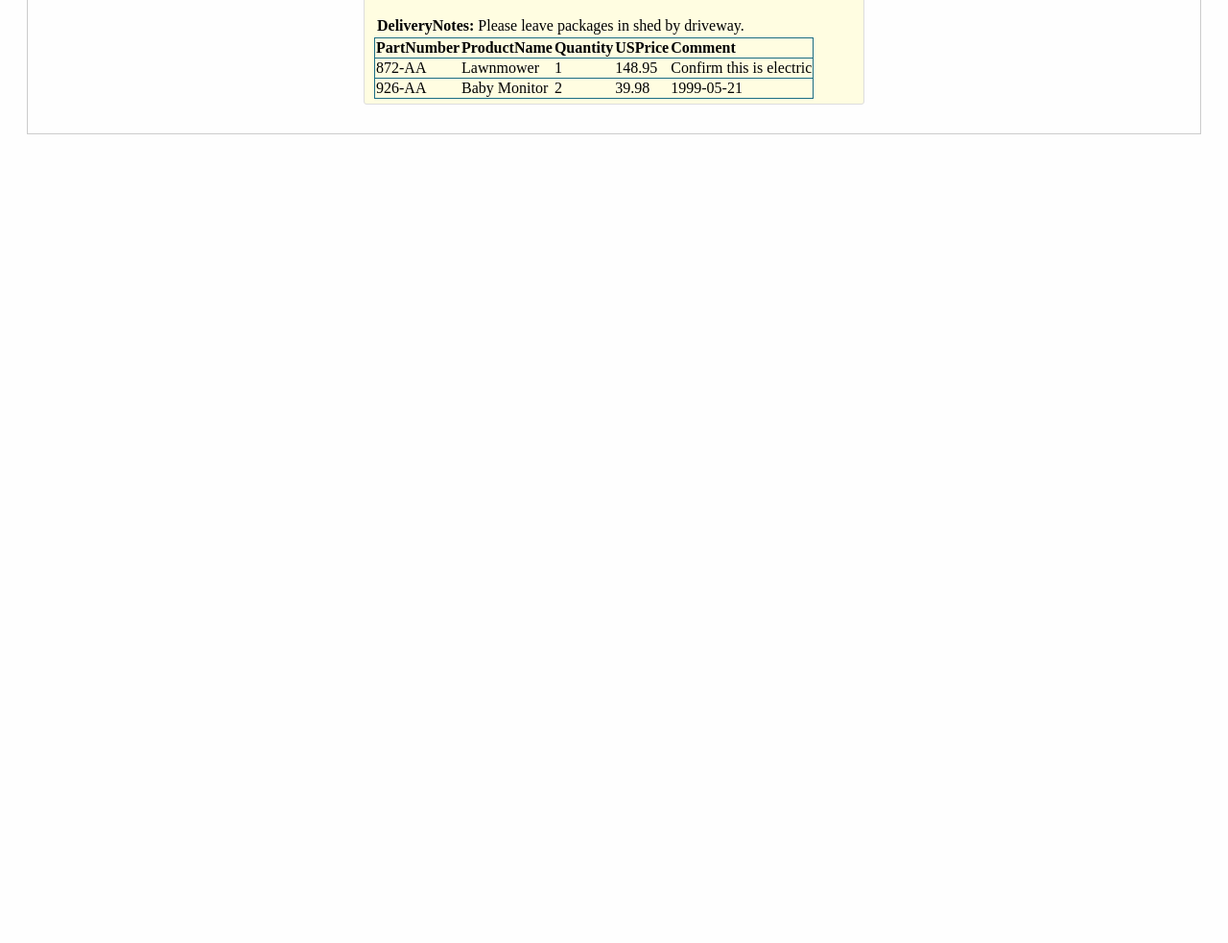
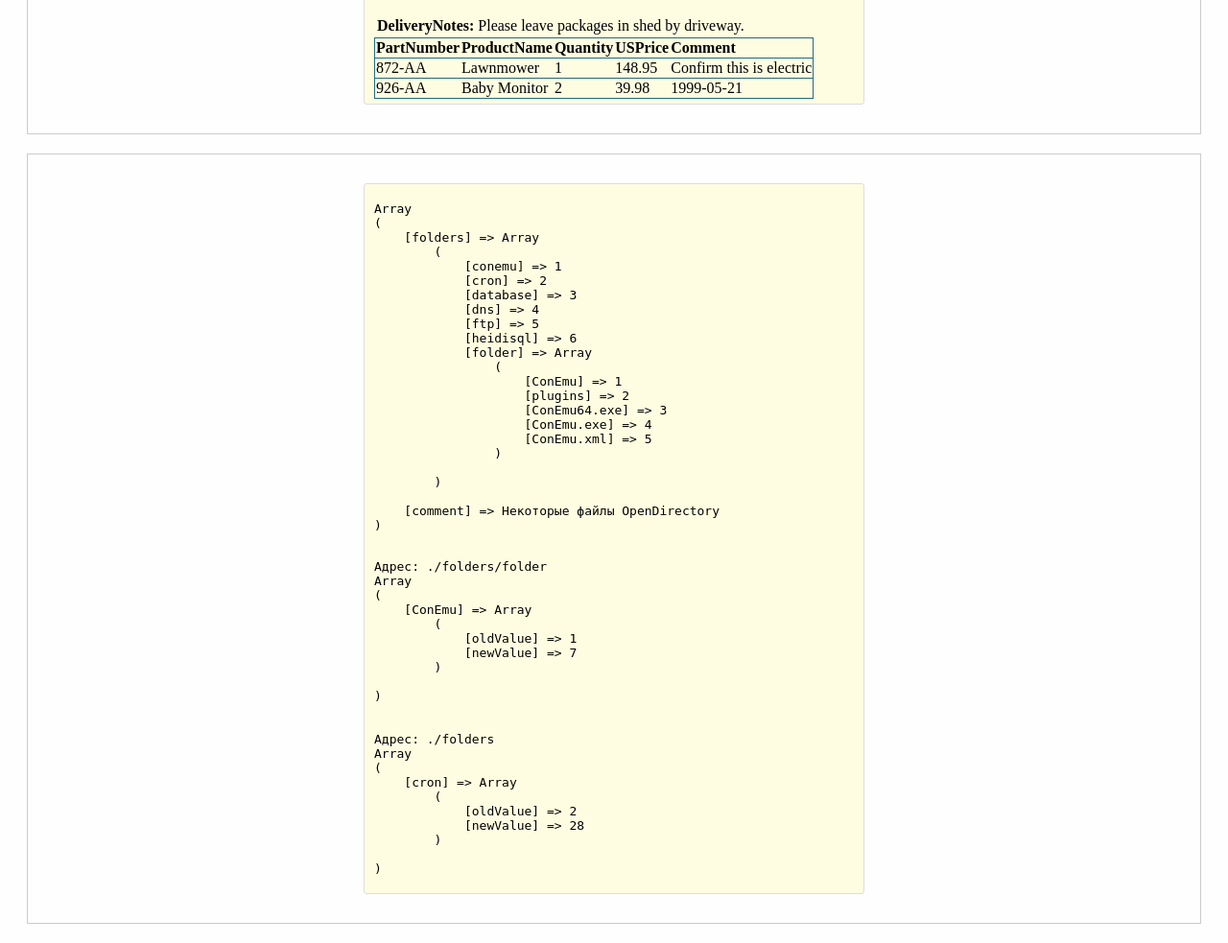
Before and after one commit to Kotvizky/my-homework, a PHP site: page /homework4/homework4.php in a window 1280 px wide. Shown: the part 468-1451 px from the top of the page at 96% size. Before the commit the page ends 608 px from the top, so only its background shows below. Run offline with PHP 8.4, Linux system fonts and the light colour scheme; some libraries are stand-ins or nearby versions.

Commit message:
Work with JSON

```diff
--- /dev/null
+++ b/homework4/docJSON.php
@@ -0,0 +1,76 @@
+<?php
+/**
+ * Created by PhpStorm.
+ * User: Johnny
+ * Date: 19.03.2017
+ * Time: 8:00
+ */
+
+namespace DataWork;
+
+class DocJSON
+{
+    private $comparePart;
+    private $fileName1;
+    private $fileName2;
+
+    public function __construct($arr, $path, $fileName1, $fileName2)
+    {
+        $this->fileName1 = "$path/$fileName1";
+        $this->fileName2 = "$path/$fileName2";
+        $jsonString = json_encode($arr, JSON_UNESCAPED_UNICODE + JSON_PRETTY_PRINT);
+        file_put_contents($this->fileName1, $jsonString);
+        $this->comparePart = 'folders';
+    }
+
+    public function show()
+    {
+        $jsonFile = file_get_contents($this->fileName1);
+        $jsonArray = json_decode($jsonFile, true);
+        return "<pre>" . print_r($jsonArray, true) . "</pre>";
+    }
+
+    public function saveRand()
+    {
+        $arr = json_decode(file_get_contents($this->fileName1), frue);
+        if (rand(0, 1)) {
+            $newVal = rand(0, 100);
+            $ranKey = array_keys($arr[$this->comparePart]) [rand(0, count($arr[$this->comparePart]) - 2)];
+            $arr[$this->comparePart][$ranKey] = $newVal;
+            $arr['folders']['folder']['ConEmu'] = 7;
+        }
+        file_put_contents($this->fileName2, json_encode($arr, JSON_UNESCAPED_UNICODE + JSON_PRETTY_PRINT));
+    }
+
+    public function compare()
+    {
+        $arr1 = json_decode(file_get_contents($this->fileName1), frue);
+        $arr2 = json_decode(file_get_contents($this->fileName2), frue);
+
+        return "<pre>" . $this->compareArray($arr1, $arr2, ".") . "</pre>";
+    }
+
+    public function compareArray($arr1, $arr2, $level)
+    {
+        $result ='';
+        foreach ($arr1 as $key => $value) {
+            if (is_array($arr1[$key])) {
+                $result .= $this->compareArray($arr1[$key], $arr2[$key], "$level/$key");
+            }
+        }
+        $arrResult = array_diff($arr1, $arr2);
+
+        if (!empty($arrResult)) {
+            $arrCompare = [];
+            $keys = array_keys($arrResult);
+            foreach ($keys as $value) {
+                $arrCompare[$value] = ['oldValue' => $arrResult[$value],
+                    'newValue' => $arr2[$value]];
+            }
+            $result .= "\n\nАдрес: $level\n" . print_r($arrCompare, 1);
+        }
+        return $result;
+    }
+
+
+}
--- a/homework4/homework4.php
+++ b/homework4/homework4.php
@@ -1,18 +1,45 @@
 <?php
+namespace DataWork;
 
+//use DOMDocument;
 
 require_once('docXML.php');
+require_once('docJSON.php');
 require_once('templates.php');
-use DataWork\DocXML,DataWork\Templates;
+//use DataWork\DocXML,DataWork\docJSON,DataWork\Templates;
 
 //define('TPL', 'tpl'); // tpl folder
 
 DocXML::createXML('./data/data.xml');
 
-$dom = new DOMDocument('1.0', 'UTF-8');
+$arr =
+    [
+        'folders' =>
+            ['conemu'=>1,
+                'cron'=>2,
+                'database'=>3,
+                'dns'=>4,
+                'ftp'=>5,
+                'heidisql'=>6,
+                'folder' => [
+                    'ConEmu'    => 1,
+                    'plugins'   => 2,
+                    'ConEmu64.exe' =>  3,
+                    'ConEmu.exe'   =>   4,
+                    'ConEmu.xml'    =>  5
+
+                ]
+            ],
+        'comment' => 'Некоторые файлы OpenDirectory',
+    ];
+
+$json = new DocJSON($arr, './data', 'output1.json', 'output2.json');
+$json->saveRand();
 
 $docXML = new DocXML('./data/data.xml');
 
-$article = Templates::parseTpl('body', ['article' => $docXML->getContent()]);
+$articles = Templates::parseTpl('body', ['article' => $docXML->getContent()]);
+$articles .= Templates::parseTpl('body', ['article' => $json->show() . $json->compare() ]);
 
-echo Templates::parseTpl('head', ['body' => $article, 'htmlTitle' => 'Homework4']);
+
+echo Templates::parseTpl('head', ['body' => $articles, 'htmlTitle' => 'Homework4']);
```
